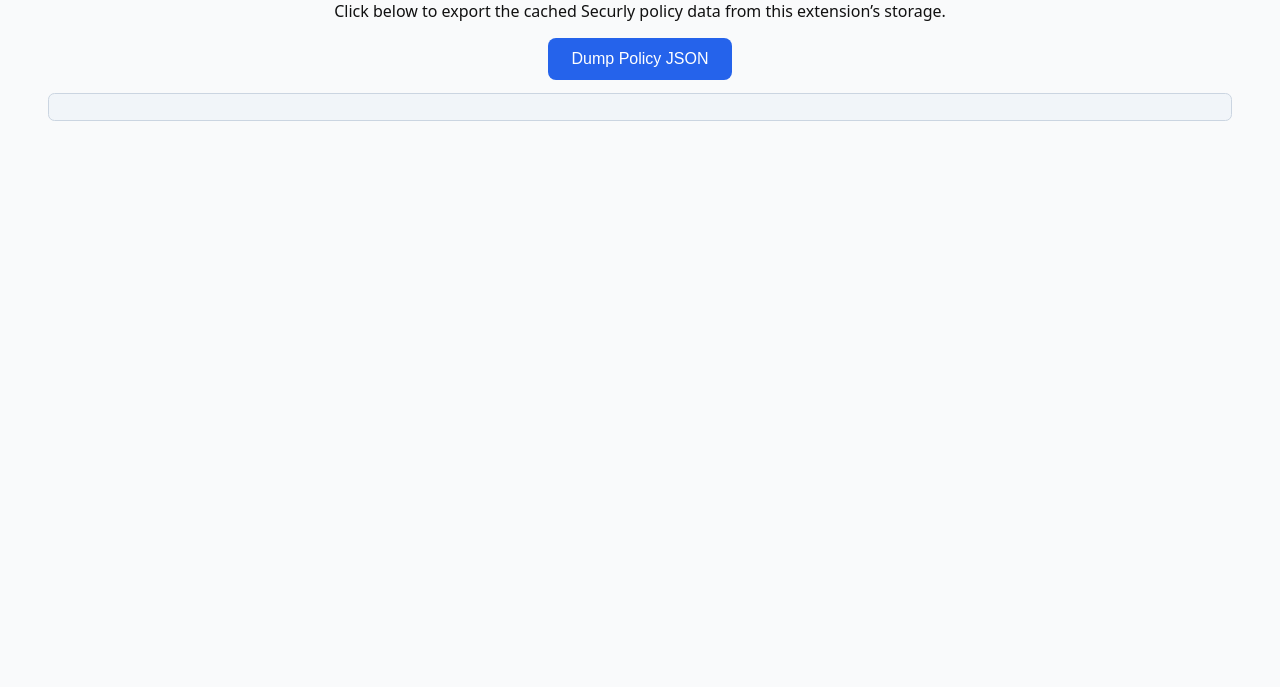
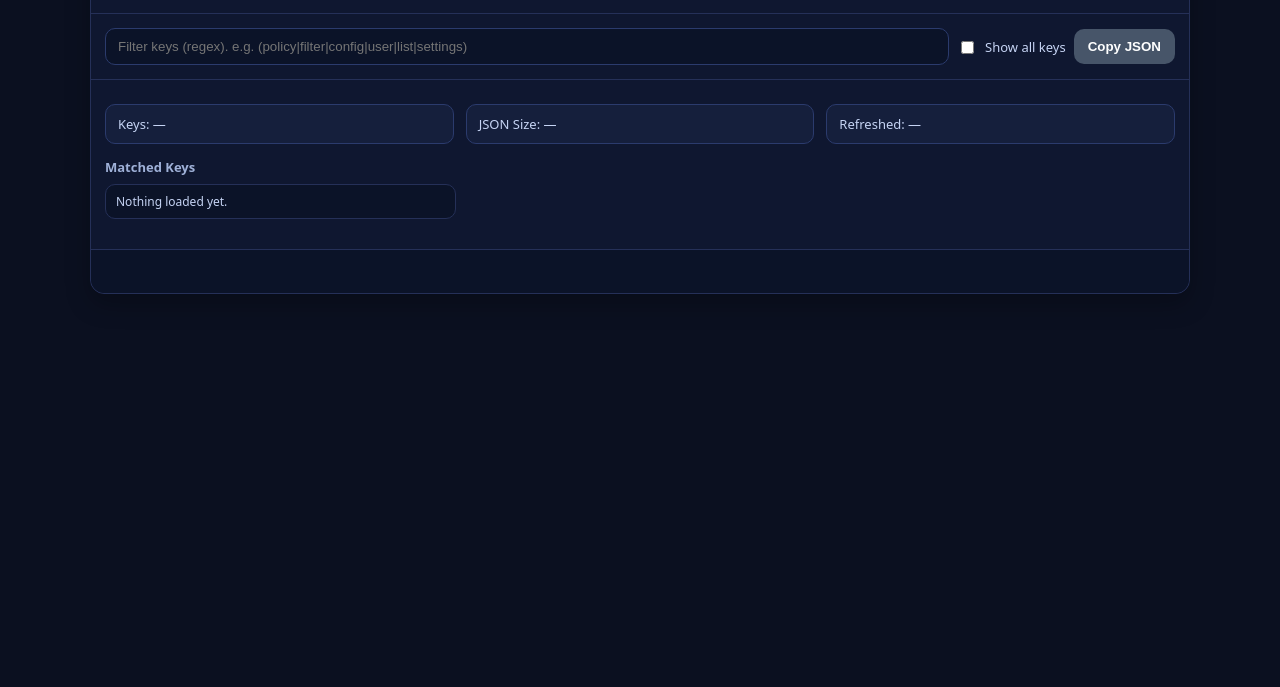
Before and after one commit to Timco307/Securly-extention, a browser extension: page ckecmkbnoanpgplccmnoikfmpcdladkc/3.0.24_0/dump.html in a window 1280 px wide. Shown: the part 113-800 px from the top of the page. Drawn offline with Linux system fonts and the light colour scheme.

Commit message:
Update dump.html

```diff
--- a/ckecmkbnoanpgplccmnoikfmpcdladkc/3.0.24_0/dump.html
+++ b/ckecmkbnoanpgplccmnoikfmpcdladkc/3.0.24_0/dump.html
@@ -2,76 +2,72 @@
 <html lang="en">
 <head>
 <meta charset="UTF-8" />
-<meta name="viewport" content="width=device-width, initial-scale=1.0" />
-<title>Securly Policy Dumper</title>
+<meta name="viewport" content="width=device-width,initial-scale=1" />
+<title>Securly Policy Dump (Viewer)</title>
 <style>
-  body {
-    font-family: system-ui, sans-serif;
-    background: #f9fafb;
-    color: #111;
-    text-align: center;
-    padding: 40px;
-  }
-  h1 { font-size: 1.5em; margin-bottom: 0.5em; }
-  button {
-    background: #2563eb;
-    color: white;
-    border: none;
-    border-radius: 0.5em;
-    padding: 0.75em 1.5em;
-    font-size: 1em;
-    cursor: pointer;
-  }
-  button:hover { background: #1d4ed8; }
-  pre {
-    text-align: left;
-    background: #f1f5f9;
-    border: 1px solid #cbd5e1;
-    padding: 1em;
-    border-radius: 0.5em;
-    max-height: 300px;
-    overflow: auto;
-    white-space: pre-wrap;
-  }
+  :root { color-scheme: light dark; }
+  body { font-family: system-ui, -apple-system, Segoe UI, Roboto, Ubuntu, Cantarell, 'Helvetica Neue', Arial, 'Noto Sans', 'Apple Color Emoji', 'Segoe UI Emoji', 'Segoe UI Symbol'; margin: 0; background:#0b1020; color:#e8eef9; }
+  .wrap { max-width: 1100px; margin: 32px auto; padding: 0 16px; }
+  .card { background: #0f1730; border: 1px solid #253058; border-radius: 14px; box-shadow: 0 10px 24px rgba(0,0,0,.25); }
+  .row { display: grid; grid-template-columns: 1fr auto; gap: 12px; }
+  h1 { font-size: 20px; margin: 0 0 6px; }
+  p.hint { margin: 0 0 14px; color:#9fb1d8; font-size: 13px; }
+  .toolbar { display: flex; flex-wrap: wrap; gap: 8px; align-items: center; padding: 14px; border-bottom: 1px solid #253058;}
+  .toolbar input[type="text"]{ flex:1 1 280px; min-width: 240px; border-radius: 10px; padding:10px 12px; border:1px solid #2b3b6d; background:#0b1328; color:#e8eef9; }
+  .toolbar label { font-size: 13px; color:#c6d4f4; display:flex; align-items:center; gap:8px; }
+  .toolbar input[type="checkbox"]{ transform: translateY(1px); }
+  .toolbar button{ background:#3b82f6; color:white; border:0; border-radius:10px; padding:10px 14px; font-weight:600; cursor:pointer; }
+  .toolbar button:hover{ background:#2563eb; }
+  .toolbar .copy{ background:#475569; }
+  .toolbar .copy:hover{ background:#334155; }
+  .summary { padding: 14px; display:grid; grid-template-columns: repeat(3, minmax(0,1fr)); gap: 12px; }
+  .pill { background:#151f3c; border:1px solid #2b3b6d; border-radius:10px; padding:10px 12px; font-size:13px; color:#c6d4f4; }
+  .keys { padding: 0 14px 14px; }
+  .keys h3{ font-size:13px; color:#9fb1d8; margin: 0 0 8px; }
+  .keys ul{ list-style: none; margin:0; padding:0; display:grid; grid-template-columns: repeat(3, minmax(0,1fr)); gap:8px;}
+  .keys li{ font-size:12px; background:#0b1328; border:1px solid #253058; border-radius:10px; padding:8px 10px; color:#c6d4f4; overflow:hidden; text-overflow:ellipsis; white-space:nowrap;}
+  .viewer { margin-top: 16px; }
+  pre { margin: 0; padding: 14px; background:#0b1328; border-top:1px solid #253058; border-bottom-left-radius:14px; border-bottom-right-radius:14px; overflow:auto; max-height: 65vh; white-space: pre; }
+  .muted { color:#9fb1d8; }
 </style>
 </head>
 <body>
-  <h1>Securly Policy Dumper</h1>
-  <p>Click below to export the cached Securly policy data from this extension’s storage.</p>
-  <button id="dump">Dump Policy JSON</button>
-  <pre id="log"></pre>
+  <div class="wrap">
+    <div class="card">
+      <div class="toolbar">
+        <div style="flex:1 1 auto; min-width:300px">
+          <h1>Securly Policy Dump (Viewer)</h1>
+          <p class="hint">Shows cached data from <code>chrome.storage.local</code> used by the extension. Nothing is downloaded.</p>
+        </div>
+        <button id="btn-refresh" title="Read storage and render">Show Policy Data</button>
+      </div>
 
-  <script>
-  document.getElementById('dump').addEventListener('click', async () => {
-    const log = document.getElementById('log');
-    log.textContent = 'Collecting policy data...';
+      <div class="toolbar" style="border-top:0">
+        <input id="filter" type="text" placeholder="Filter keys (regex). e.g. (policy|filter|config|user|list|settings)" />
+        <label><input id="showAll" type="checkbox" /> Show all keys</label>
+        <button id="btn-copy" class="copy" title="Copy JSON to clipboard">Copy JSON</button>
+      </div>
 
-    try {
-      const all = await chrome.storage.local.get(null);
-      const keys = Object.keys(all).filter(k =>
-        /policy|filter|config|user/i.test(k)
-      );
-      const dump = {};
-      for (const k of keys) dump[k] = all[k];
+      <div id="status" class="muted" style="padding: 0 14px 10px;"></div>
 
-      const blob = new Blob(
-        [JSON.stringify(dump, null, 2)],
-        { type: "application/json" }
-      );
-      const url = URL.createObjectURL(blob);
-      const a = document.createElement("a");
-      a.href = url;
-      a.download = "policy.json";
-      a.click();
-      URL.revokeObjectURL(url);
+      <div class="summary" id="summary">
+        <div class="pill" id="pill-keys">Keys: —</div>
+        <div class="pill" id="pill-size">JSON Size: —</div>
+        <div class="pill" id="pill-time">Refreshed: —</div>
+      </div>
 
-      log.textContent =
-        "✅ Dump complete — saved as policy.json\n\nFound keys:\n" + keys.join("\n");
-    } catch (err) {
-      log.textContent = "❌ Error: " + err.message;
-      console.error(err);
-    }
-  });
-  </script>
+      <div class="keys">
+        <h3>Matched Keys</h3>
+        <ul id="keylist"><li class="muted">Nothing loaded yet.</li></ul>
+      </div>
+
+      <div class="viewer">
+        <pre id="json"> </pre>
+      </div>
+    </div>
+  </div>
+
+  <!-- MV3 blocks inline scripts; load from a separate file -->
+  <script src="dump_view.js"></script>
 </body>
 </html>
```
